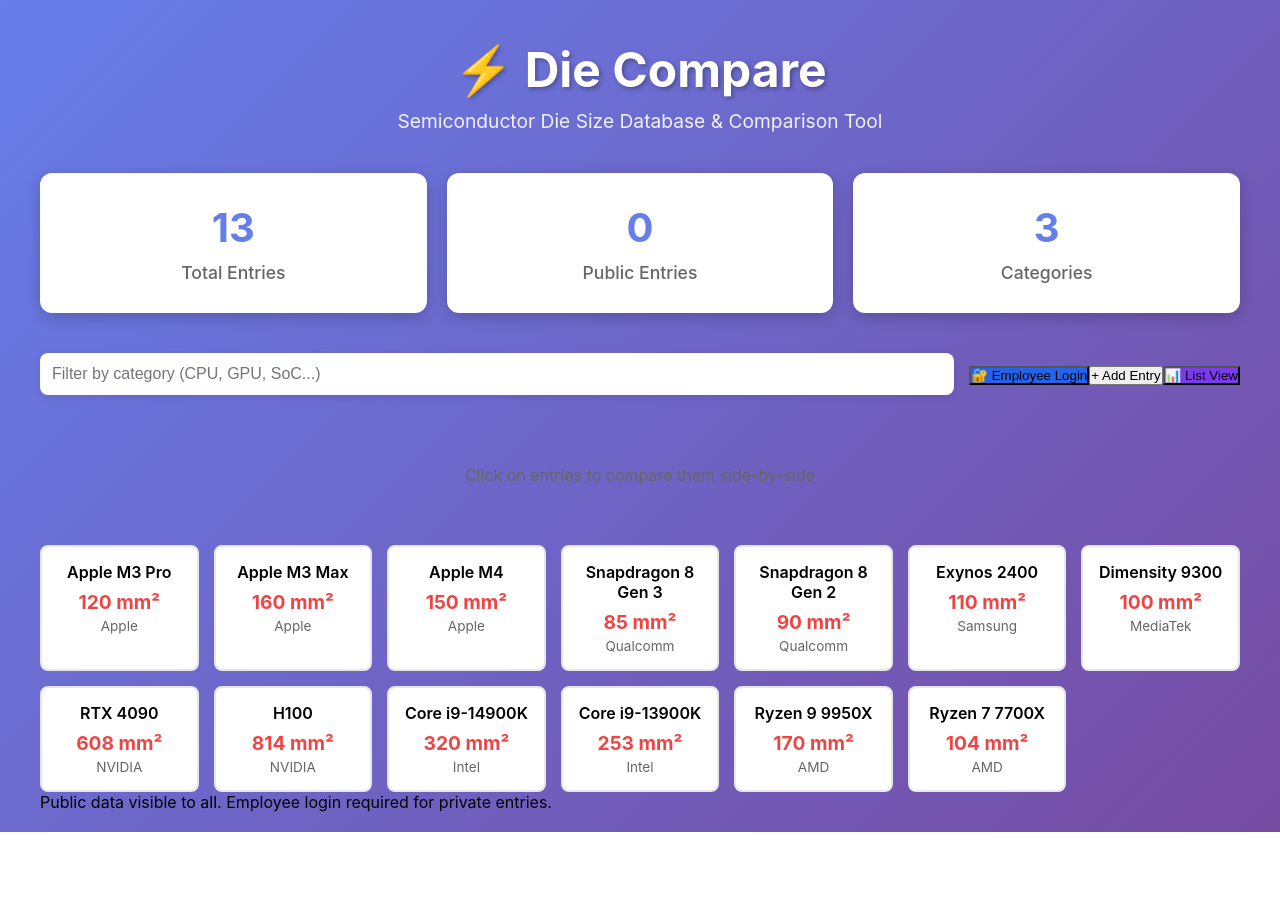
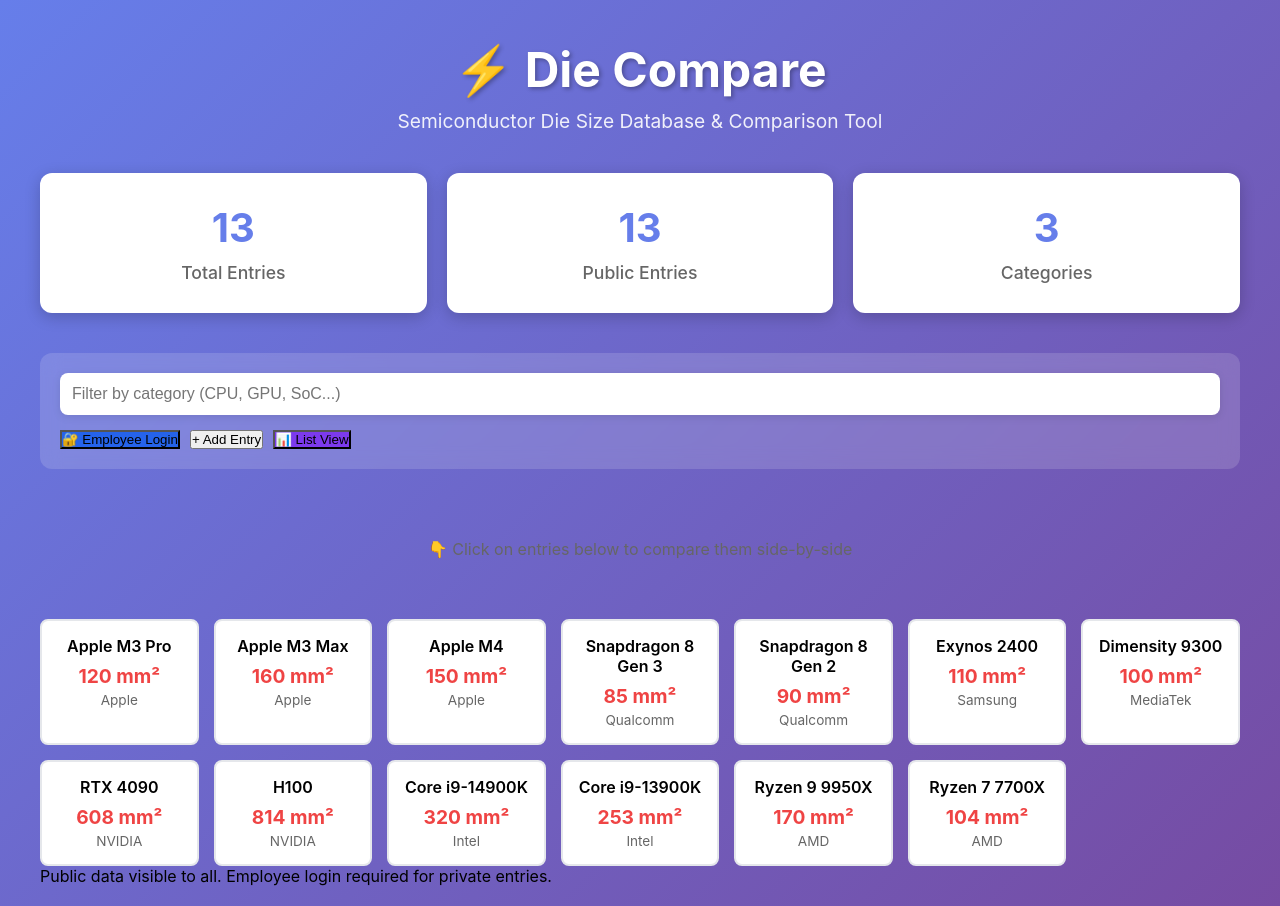
Before and after one commit to klay326/die-compare, a React (Vite) app in the folder frontend/: page / in a window 1280 px wide. Both pictures are taken after a click on the button "📊 Compare". Before the commit the page ends 832 px from the top, so only its background shows below. Built offline with nearby package versions, Linux system fonts and the light colour scheme.

Commit message:
Fix formatting, stats display, and multi-die comparison selection
- Add is_public field to all public dies
- Improve CSS layout for controls (flex column instead of row)
- Fix clear selection button in comparison view
- Better visual feedback for clickable die cards

```diff
--- a/frontend/public/public-dies.json
+++ b/frontend/public/public-dies.json
@@ -6,7 +6,8 @@
     "die_size_mm2": 120,
     "transistor_count": 12000000000,
     "release_date": "2023-01",
-    "category": "SoC"
+    "category": "SoC",
+    "is_public": true
   },
   {
     "chip_name": "Apple M3 Max",
@@ -15,7 +16,8 @@
     "die_size_mm2": 160,
     "transistor_count": 16000000000,
     "release_date": "2023-01",
-    "category": "SoC"
+    "category": "SoC",
+    "is_public": true
   },
   {
     "chip_name": "Apple M4",
@@ -24,7 +26,8 @@
     "die_size_mm2": 150,
     "transistor_count": 20000000000,
     "release_date": "2024-05",
-    "category": "SoC"
+    "category": "SoC",
+    "is_public": true
   },
   {
     "chip_name": "Snapdragon 8 Gen 3",
@@ -33,7 +36,8 @@
     "die_size_mm2": 85,
     "transistor_count": 8000000000,
     "release_date": "2023-10",
-    "category": "SoC"
+    "category": "SoC",
+    "is_public": true
   },
   {
     "chip_name": "Snapdragon 8 Gen 2",
@@ -42,7 +46,8 @@
     "die_size_mm2": 90,
     "transistor_count": 8000000000,
     "release_date": "2022-11",
-    "category": "SoC"
+    "category": "SoC",
+    "is_public": true
   },
   {
     "chip_name": "Exynos 2400",
@@ -51,7 +56,8 @@
     "die_size_mm2": 110,
     "transistor_count": 10000000000,
     "release_date": "2024-01",
-    "category": "SoC"
+    "category": "SoC",
+    "is_public": true
   },
   {
     "chip_name": "Dimensity 9300",
@@ -60,7 +66,8 @@
     "die_size_mm2": 100,
     "transistor_count": 9000000000,
     "release_date": "2023-12",
-    "category": "SoC"
+    "category": "SoC",
+    "is_public": true
   },
   {
     "chip_name": "RTX 4090",
@@ -69,7 +76,8 @@
     "die_size_mm2": 608,
     "transistor_count": 55000000000,
     "release_date": "2022-10",
-    "category": "GPU"
+    "category": "GPU",
+    "is_public": true
   },
   {
     "chip_name": "H100",
@@ -78,7 +86,8 @@
     "die_size_mm2": 814,
     "transistor_count": 80000000000,
     "release_date": "2022-03",
-    "category": "GPU"
+    "category": "GPU",
+    "is_public": true
   },
   {
     "chip_name": "Core i9-14900K",
@@ -87,7 +96,8 @@
     "die_size_mm2": 320,
     "transistor_count": 24000000000,
     "release_date": "2024-01",
-    "category": "CPU"
+    "category": "CPU",
+    "is_public": true
   },
   {
     "chip_name": "Core i9-13900K",
@@ -96,7 +106,8 @@
     "die_size_mm2": 253,
     "transistor_count": 14000000000,
     "release_date": "2022-10",
-    "category": "CPU"
+    "category": "CPU",
+    "is_public": true
   },
   {
     "chip_name": "Ryzen 9 9950X",
@@ -105,7 +116,8 @@
     "die_size_mm2": 170,
     "transistor_count": 12000000000,
     "release_date": "2024-07",
-    "category": "CPU"
+    "category": "CPU",
+    "is_public": true
   },
   {
     "chip_name": "Ryzen 7 7700X",
@@ -114,6 +126,7 @@
     "die_size_mm2": 104,
     "transistor_count": 10000000000,
     "release_date": "2022-04",
-    "category": "CPU"
+    "category": "CPU",
+    "is_public": true
   }
 ]
--- a/frontend/src/App.css
+++ b/frontend/src/App.css
@@ -23,23 +23,28 @@
 
 .controls {
   display: flex;
+  flex-direction: column;
   gap: 15px;
   margin-bottom: 30px;
-  flex-wrap: wrap;
-  align-items: center;
+  padding: 20px;
+  background: rgba(255,255,255,0.15);
+  border-radius: 12px;
+  backdrop-filter: blur(10px);
 }
 
 .filter-group {
   display: flex;
   gap: 10px;
-  flex: 1;
-  min-width: 300px;
+  width: 100%;
   align-items: center;
+  flex-wrap: wrap;
 }
 
-.button-group {
+.action-buttons {
   display: flex;
+  flex-wrap: wrap;
   gap: 10px;
+  width: 100%;
 }
 
 .filter-group input[type="text"] {
--- a/frontend/src/components/ComparisonView.jsx
+++ b/frontend/src/components/ComparisonView.jsx
@@ -1,11 +1,15 @@
 import './ComparisonView.css'
 
 export default function ComparisonView({ dies, selectedDies, onToggleSelect }) {
+  const handleClearSelection = () => {
+    selectedDies.forEach(die => onToggleSelect(die))
+  }
+
   if (selectedDies.length === 0) {
     return (
       <div className="comparison-view">
         <p style={{ textAlign: 'center', padding: '40px', color: '#666' }}>
-          Click on entries to compare them side-by-side
+          👇 Click on entries below to compare them side-by-side
         </p>
         <div className="dies-grid">
           {dies.map(die => (
@@ -13,6 +17,7 @@
               key={die.id}
               className="die-card selectable"
               onClick={() => onToggleSelect(die)}
+              title="Click to select for comparison"
             >
               <div className="die-name">{die.chip_name}</div>
               <div className="die-size">{die.die_size_mm2} mm²</div>
@@ -33,7 +38,7 @@
     <div className="comparison-view">
       <div className="comparison-header">
         <h2>Comparing {sorted.length} Dies</h2>
-        <button onClick={() => onToggleSelect(null)} className="clear-btn">Clear Selection</button>
+        <button onClick={handleClearSelection} className="clear-btn">Clear All</button>
       </div>
 
       <div className="comparison-canvas">
```
Also changed, not shown: 4 other files (tests, documents, lock files or other folders).
